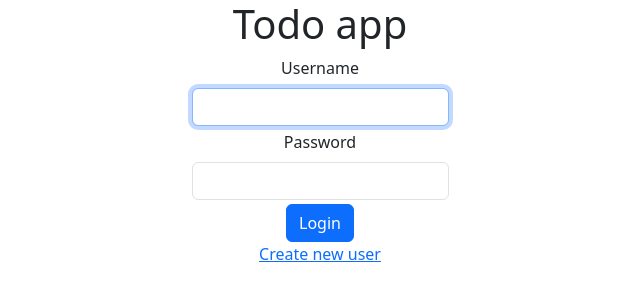
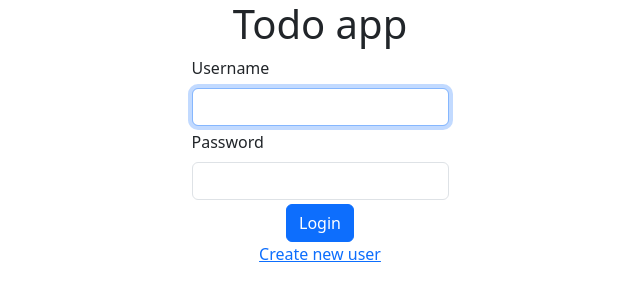
Before and after one commit to rmysliwczyk/todo-app, a Django app: page /todo_app/accounts/login/ in a window 1280 px wide. Shown: the top 301 px of the page, without its empty margins (320-960 px from the left). Run offline with Django 3.2, Linux system fonts and the light colour scheme; parts of the project's set-up code (start-up, migrations or seed data) failed here and were passed over.

Commit message:
Implementing bootstrap

```diff
--- a/todo_app_project/todo_app/templates/registration/layout.html
+++ b/todo_app_project/todo_app/templates/registration/layout.html
@@ -8,9 +8,9 @@
         <title>Todo-app - TODO</title>
 </head>
 <body>
-<div class="container text-center">
-        <div class="row">
-		<div class="col">
+<div class="container">
+        <div class="row justify-content-center">
+		<div class="col text-center">
                 	<h1>Todo app</h1>
 		</div>
 		</div>
--- a/todo_app_project/todo_app/templates/registration/login.html
+++ b/todo_app_project/todo_app/templates/registration/login.html
@@ -2,6 +2,7 @@
 
 {% block page-content %}
 
+<div class="container">
 <form method="POST">
 	{% csrf_token %}
 		{% if form.errors %}
@@ -13,18 +14,29 @@
 			{% endfor %}
 		{% endfor %}
 		{% endif %}
-		<div class="mb-1">
-			<label for="id_username" class="form-label">{{ form.username.label }}</label>
-			<input id="id_username" type="text" name="username" autofocus="" autocapitalize="none" autocomplete="username" maxlength="150" required="" class="form-control">
+		<div class="row mb-1 justify-content-center">
+			<div class="col-auto">
+				<label for="id_username" class="form-label">{{ form.username.label }}</label>
+				<input id="id_username" type="text" name="username" autofocus="" \
+				autocapitalize="none" autocomplete="username" maxlength="150" required="" class="form-control">
+			</div>
 		</div>
-		<div class="mb-1">
-			<label for="id_password" class="form-label">{{ form.password.label }}</label>
-			<input id="id_password" type="password" name="password" autocomplete="current-password" required="" class="form-control">
+		<div class="row mb-1 justify-content-center">
+			<div class="col-auto">
+				<label for="id_password" class="form-label">{{ form.password.label }}</label>
+				<input id="id_password" type="password" name="password" autocomplete="current-password" required="" class="form-control">
+			</div>
 		</div>
-		<div>
-			<input type="submit" class="btn btn-primary" value="Login">
+		<div class="row justify-content-center">
+			<div class="col-auto">
+				<input type="submit" class="btn btn-primary" value="Login">
+			</div>
 		</div>
-		<a href="{% url 'todo_app:register_user' %}">Create new user</a>
+		<div class="row justify-content-center">
+			<div class="col-auto">
+				<a href="{% url 'todo_app:register_user' %}">Create new user</a>
+			</div>
+		</div>
 </form>
-
+</div>
 {% endblock %}
--- a/todo_app_project/todo_app_project/settings.py
+++ b/todo_app_project/todo_app_project/settings.py
@@ -21,7 +21,7 @@ BASE_DIR = Path(__file__).resolve().parent.parent
 # See https://docs.djangoproject.com/en/3.2/howto/deployment/checklist/
 
 # SECURITY WARNING: keep the secret key used in production secret!
-SECRET_KEY = __YOUR_SECRET_KEY_GOES_HERE__
+SECRET_KEY = "TEST"
 
 # SECURITY WARNING: don't run with debug turned on in production!
 DEBUG = True
```
Also changed, not shown: todo_app_project/db.sqlite3.
